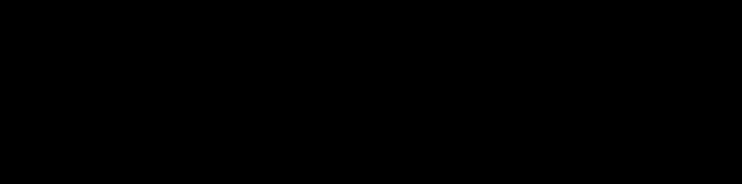
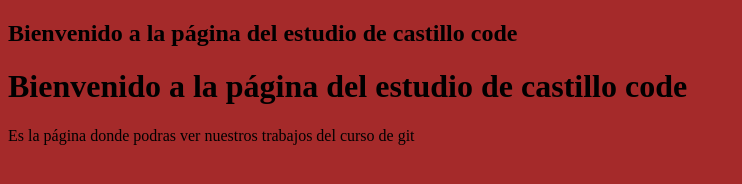
Before and after one commit to castillocode/pagina-web, a plain HTML site: page index.html in a window 1280 px wide. Shown: the whole page, without its empty margins (0-742 px from the left). Drawn offline with Linux system fonts and the light colour scheme.

Commit message:
agregamos un h2

```diff
--- a/index.html
+++ b/index.html
@@ -5,8 +5,11 @@
 	<title>Esta es un pagina de prueba</title>
 </head>
 
-<body BGCOLOR="black">
+<body BGCOLOR="brown">
+<h2>Bienvenido a la página del estudio de castillo code</h2>
+
 <h1>Bienvenido a la página del estudio de castillo code</h1>
+
 <p> Es la página donde podras ver nuestros trabajos del curso de git</p>
 
 
```
